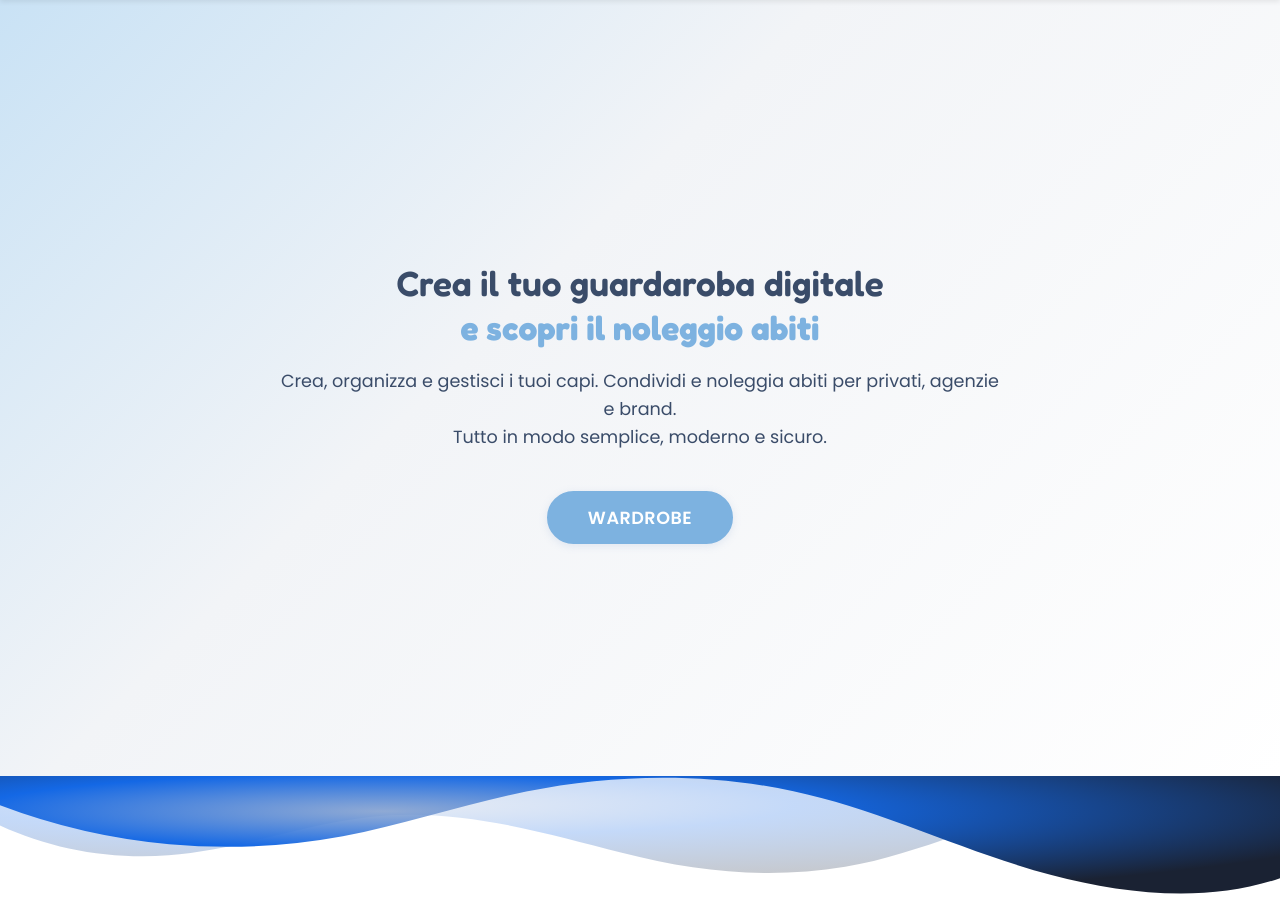
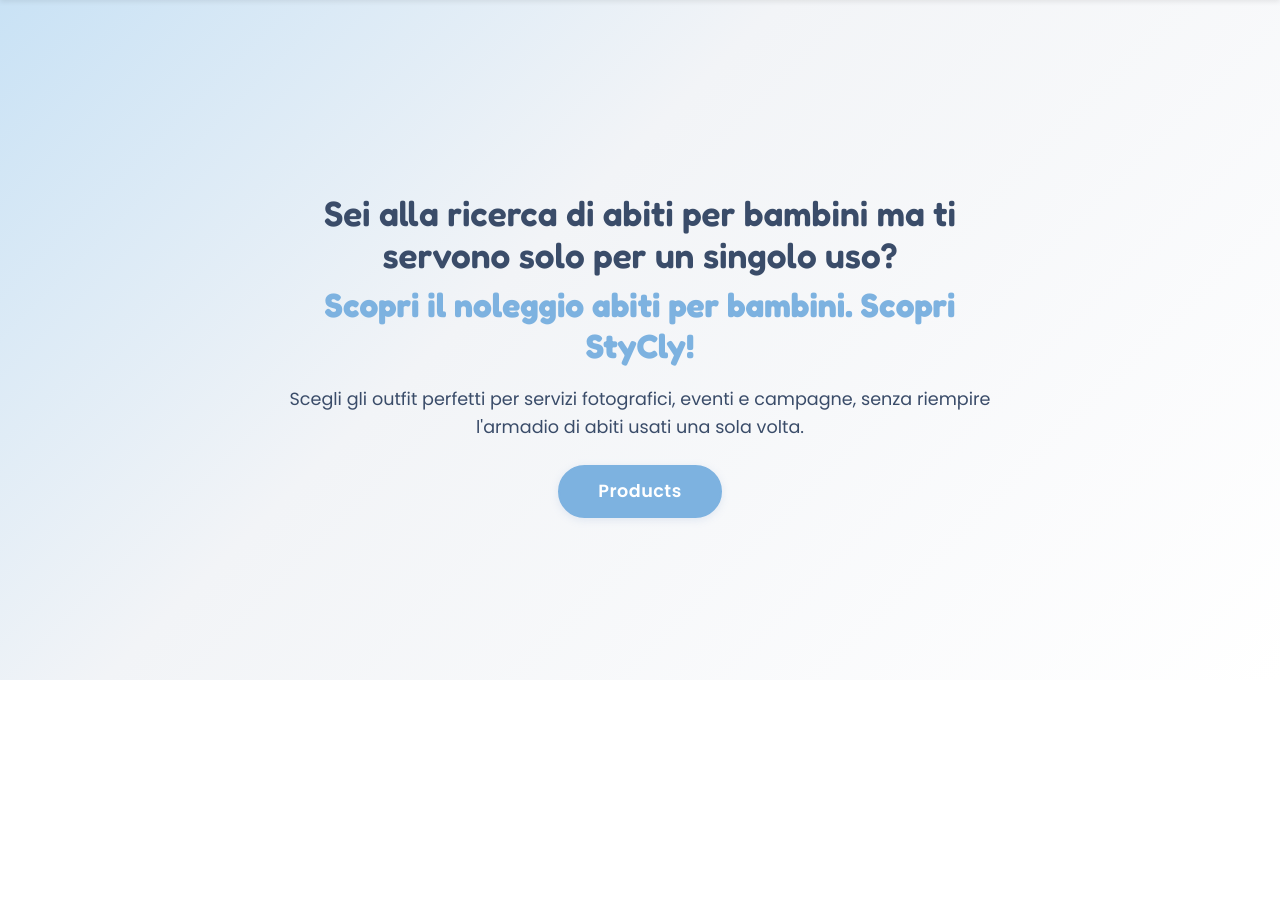
Before and after one commit to RGianluca98/Stycly2025, a Flask app: page / in a window 1280 px wide. Shown: the part 120-1031 px from the top of the page. After the commit the page ends 800 px from the top, so only its background shows below. Run offline with Flask 3, Linux system fonts and the light colour scheme.

Commit message:
Cambiamenti sito

```diff
--- a/static/style.css
+++ b/static/style.css
@@ -229,7 +229,8 @@ nav ul li.notselected a {
     display: flex;
     align-items: center;
     justify-content: center;
-    padding: 3rem 1.5rem;
+    padding: 1.5rem 1.5rem;
+    box-sizing: border-box;
     background: linear-gradient(135deg, #C9E2F5 0%, #F2F4F7 40%, #FFFFFF 100%);
 }
 
--- a/templates/index.html
+++ b/templates/index.html
@@ -1,49 +1,22 @@
 {% extends "base.html" %}
+
 {% block title %}Stycly - Home{% endblock %}
+
 {% block content %}
 <section class="stycly-hero">
     <div class="stycly-hero-content">
-        <h1>
-            Crea il tuo guardaroba digitale<br>
-            <strong>e scopri il noleggio abiti</strong>
-        </h1>
+        <h1>Sei alla ricerca di abiti per bambini ma ti servono solo per un singolo uso?</h1>
+        <strong>Scopri il noleggio abiti per bambini. Scopri StyCly!</strong>
+
         <p>
-            Crea, organizza e gestisci i tuoi capi. Condividi e noleggia abiti per privati, agenzie e brand.<br>
-            Tutto in modo semplice, moderno e sicuro.
+            Scegli gli outfit perfetti per servizi fotografici, eventi e campagne,
+            senza riempire l'armadio di abiti usati una sola volta.
         </p>
-        <button id="wardrobe-cta" class="stycly-cta-btn">Wardrobe</button>
+
+        <!-- Bottone che porta al guardaroba pubblico -->
+        <a href="{{ url_for('products') }}" class="stycly-cta-btn">
+            Products
+        </a>
     </div>
 </section>
-
-<!-- POPUP MODAL -->
-<div id="wardrobe-modal" class="stycly-modal" style="display:none;">
-    <div class="stycly-modal-content">
-        <button class="stycly-modal-close" aria-label="Chiudi">&times;</button>
-        <h2>Scegli il wardrobe</h2>
-        <p>
-            Seleziona la modalità di wardrobe:<br>
-            <b>Privato</b> per la tua gestione personale,<br>
-            <b>Pubblico</b> per condividere e noleggiare capi con altri utenti e brand.
-        </p>
-        <div class="stycly-modal-actions">
-            <a href="{{ url_for('private_wardrobe') }}" id="modal-private-btn" class="stycly-cta-btn">Private Wardrobe</a>
-            <a href="{{ url_for('public_wardrobe') }}" id="modal-public-btn" class="stycly-cta-btn">Public Wardrobe</a>
-        </div>
-    </div>
-</div>
-
-<!-- DIVIDER SVG -->
-<div class="divider-bottom">
-    <svg xmlns="http://www.w3.org/2000/svg" viewBox="0 0 1200 120" preserveAspectRatio="none">
-        <defs>
-            <radialGradient id="radial" cx="30%" cy="30%" r="80%">
-                <stop offset="0%" stop-color="#7b9acc" stop-opacity="0.8" />
-                <stop offset="40%" stop-color="#1468e5" />
-                <stop offset="100%" stop-color="#1a2233" />
-            </radialGradient>
-        </defs>
-        <path d="M0,0V46.29c47.79,22.2,103.59,32.17,158,28,70.36-5.37,136.33-33.31,206.8-37.5C438.64,32.43,512.34,53.67,583,72.05c69.27,18,138.3,24.88,209.4,13.08,36.15-6,69.85-17.84,104.45-29.34C989.49,25,1113-14.29,1200,52.47V0Z" opacity=".25" fill="url(#radial)" id="squiggle"></path>
-        <path d="M321.39,56.44c58-10.79,114.16-30.13,172-41.86,82.39-16.72,168.19-17.73,250.45-.39C823.78,31,906.67,72,985.66,92.83c70.05,18.48,146.53,26.09,214.34,3V0H0V27.35A600.21,600.21,0,0,0,321.39,56.44Z" fill="url(#radial)" id="squiggleAlt"></path>
-    </svg>
-</div>
 {% endblock %}
```
